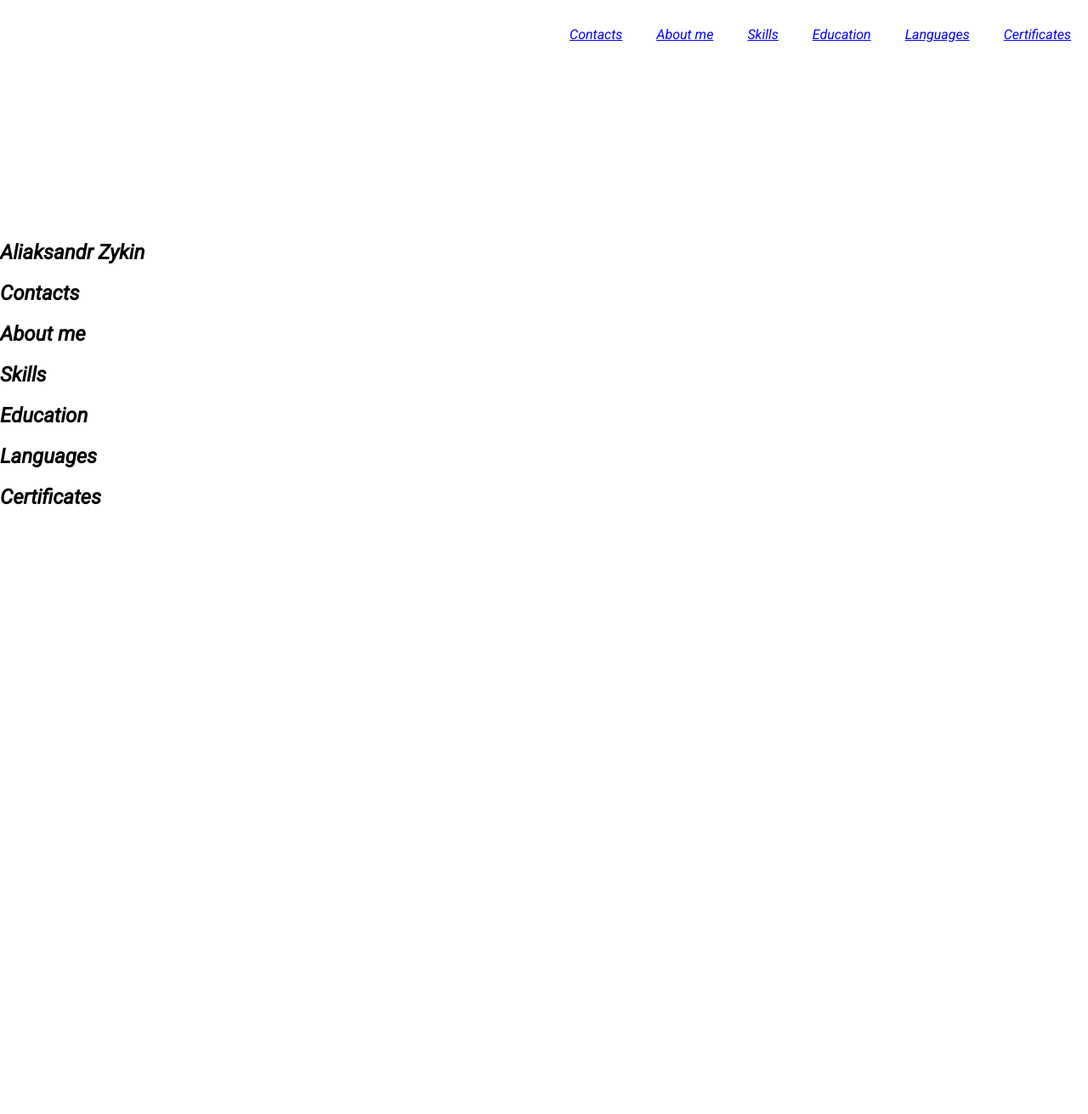
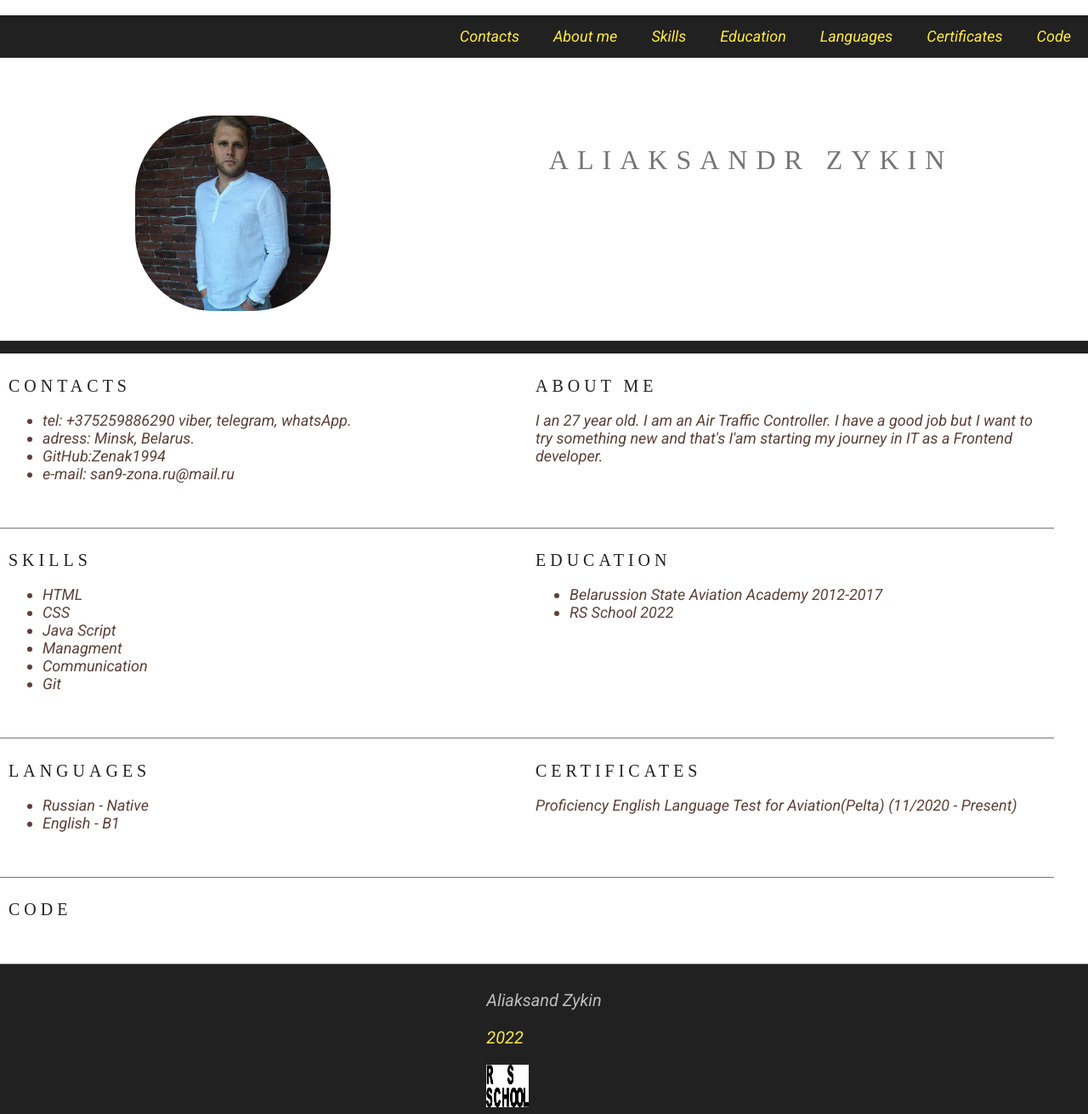
Before and after one commit to Zenak1994/rsschool-cv, a plain HTML site: page index.html in a window 1280 px wide. Shown: the whole page at 85% size. Before the commit the page ends 800 px from the top, so only its background shows below. Drawn offline with Linux system fonts and the light colour scheme; a web font is replaced by a local one.

Commit message:
docs:finish cv

```diff
--- a/index.html
+++ b/index.html
@@ -19,42 +19,78 @@
                 <ul class="nav-list">
                     <li class="nav-item"><a href="#contacts" class="nav-link">Contacts</a></li>
                     <li class="nav-item"><a href="#about me" class="nav-link">About me</a></li>
-                    <li class="nav-item"><a href="skills" class="nav-link">Skills</a></li>
-                    <li class="nav-item"><a href="education" class="nav-link">Education</a></li>
-                    <li class="nav-item"><a href="languages" class="nav-link">Languages</a></li>
-                    <li class="nav-item"><a href="certificates" class="nav-link">Certificates</a></li>
+                    <li class="nav-item"><a href="#skills" class="nav-link">Skills</a></li>
+                    <li class="nav-item"><a href="#education" class="nav-link">Education</a></li>
+                    <li class="nav-item"><a href="#languages" class="nav-link">Languages</a></li>
+                    <li class="nav-item"><a href="#certificates" class="nav-link">Certificates</a></li>
+                    <li class="nav-item"><a href="#code" class="nav-link">Code</a></li>
                 </ul>
             </nav>
         </div>
     </div>
  </header>
  <main class="main">
-    <div class="container">
-        <section class="section" id="profile">
-            <h1 class="section-title">Aliaksandr Zykin</h1>
+    <div class="container main-container">
+        <section class="section section-name" id="profile">
+            <img src="/rsschool-cv/images/myphoto.jpg" alt="myfoto" class="myfoto">
+            <h1 class="section-title main-title">Aliaksandr Zykin</h1>
         </section>
         <section class="section" id="contacts">
             <h2 class="section-title">Contacts</h2>
+            <ul>
+                <li>tel: +375259886290 viber, telegram, whatsApp.</li>
+                <li>adress: Minsk, Belarus.</li>
+                <li>GitHub:Zenak1994</li>
+                <li>e-mail: san9-zona.ru@mail.ru</li>
+            </ul>
         </section>
         <section class="section" id="about me">
             <h2 class="section-title">About me</h2>
+            <p>I an 27 year old. I am an Air Traffic Controller. I have a good job but I want to try something
+                 new and that's I'am starting my journey in IT as a Frontend developer.</p>
         </section>
         <section class="section" id="skills">
             <h2 class="section-title">Skills</h2>
+            <ul>
+                <li>HTML</li>
+                <li>CSS</li>
+                <li>Java Script</li>
+                <li>Managment</li>
+                <li>Communication</li>
+                <li>Git</li>
+            </ul>
         </section>
         <section class="section" id="education">
             <h2 class="section-title">Education</h2>
+            <ul>
+                <li>Belarussion State Aviation Academy 2012-2017</li>
+                <li>RS School 2022</li>
+            </ul>
         </section>
         <section class="section" id="languages">
             <h2 class="section-title">Languages</h2>
+            <ul>
+                <li>Russian - Native</li>
+                <li>English - B1</li>
+            </ul>
         </section>
         <section class="section" id="certificates">
             <h2 class="section-title">Certificates</h2>
+            <p>Proficiency English Language Test for Aviation(Pelta) (11/2020 - Present)</p>
+        </section>
+        <section class="section end-section" id="code">
+            <h2 class="section-title">Code</h2>
         </section>
     </div>
  </main>
  <footer class="footer">
-    <div class="container"></div>
+    <div class="container">
+        <a href="https://github.com/Zenak1994" class="link">Aliaksand Zykin</a>
+        <p footer-year>2022</p>
+        <a href="https://rs.school/js/">
+            <img src="images/logo.png" alt="logo" class="logo" width="50px" height="50px">
+        </a>
+    </div>
  </footer>
 </body>
 </html>
--- a/style.css
+++ b/style.css
@@ -1,11 +1,16 @@
 body {
     font-family:'Roboto', sans-serif;
+    font-size: 18px;
+    font-weight: 400;
     min-height: 100vh;
+    min-width: 320px;
     margin: 0;
     padding: 0;
     display: flex;
     flex-direction: column;
     justify-content: space-between;
+    color: #5D4037;
+    background-color: #FFFFFF;
 }
 
 * {
@@ -32,6 +37,11 @@ html {
     padding: 0 20px;
     line-height: 50px;
     transition: .3s;
+    text-decoration: none;
+    color: #FFEB3B;
+}
+.nav {
+    background-color: #212121;
 }
 
 .section-item a {
@@ -43,3 +53,76 @@ html {
 .section-item a:hover {
    color: #4d2323;
   }
+
+.main-container {
+    display: flex;
+    flex-wrap: wrap;
+}
+
+.section {
+    width: calc(50% - 20px);
+    padding: 10px;
+    padding-bottom: 35px;
+    border-bottom: 1px solid #757575;
+}
+
+@media (max-width: 768px) {
+    .section {
+      width: 100%;
+    }
+  }
+
+.section-title {
+    font-size: 20px;
+    font-weight: 200;
+    text-transform: uppercase;
+    letter-spacing: 5px;
+    color: #212121;
+    font-family: 'Tiro Devanagari Sanskrit', serif;
+}
+
+.link {
+    text-decoration: none;
+    transition: color 0.5s;
+    color: #BDBDBD;
+}
+.link:hover {
+    color: #5D4037;
+}
+.myfoto {
+    width: 230px;
+    height: 230px;
+    object-fit: cover;
+    border-radius: 40%;
+}
+.section-name{
+    display: flex;
+    justify-content: space-around;
+    width: 100%;
+    padding: 50px 30px 35px;
+    border-bottom: 15px solid #212121;
+}
+.main-title {
+    position: relative;
+    padding: 0;
+    margin-bottom: 20px;
+    color: #757575;
+    font-size: 32px;
+    font-family: 'Tiro Devanagari Sanskrit', serif;
+    font-weight: 300;
+    letter-spacing: 10px;
+    line-height: 50px;
+}
+
+.end-section {
+width: 100%;
+}
+.footer {
+    display: flex;
+    justify-content: space-around;
+    align-items: center;
+    padding: 30px 40px 30px 40px;
+    background-color:#212121 ;
+    color: #FFEB3B;
+    font-size: 20px;
+}
```
Also changed, not shown: images/logo.png (added).
